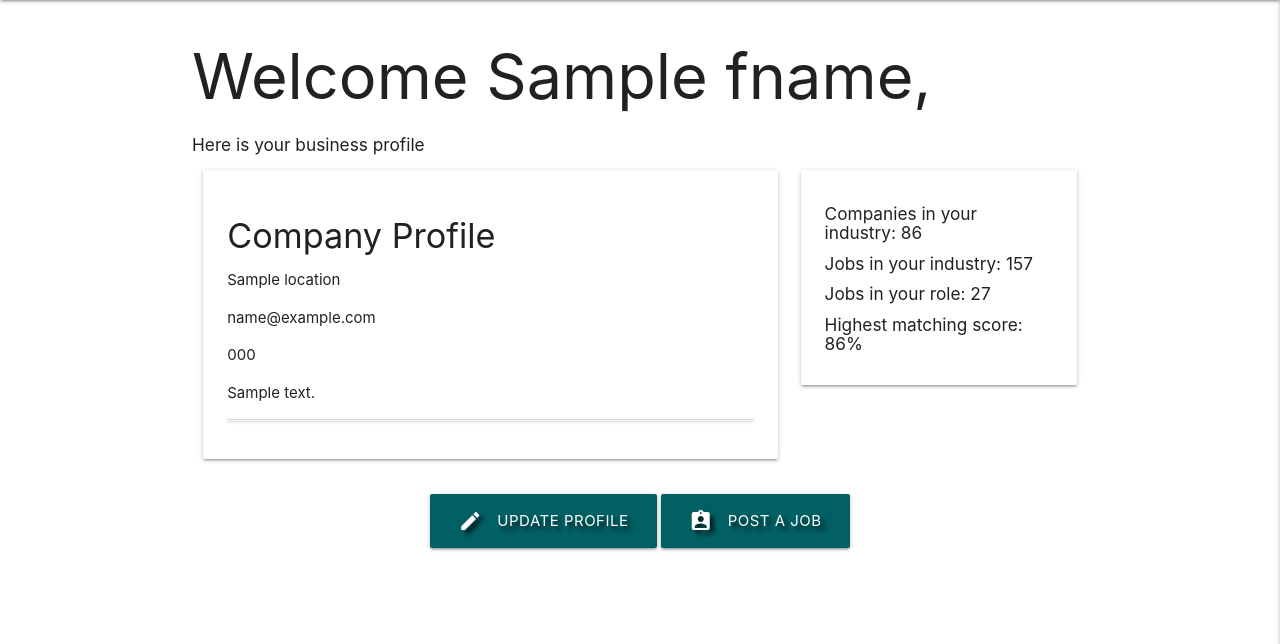
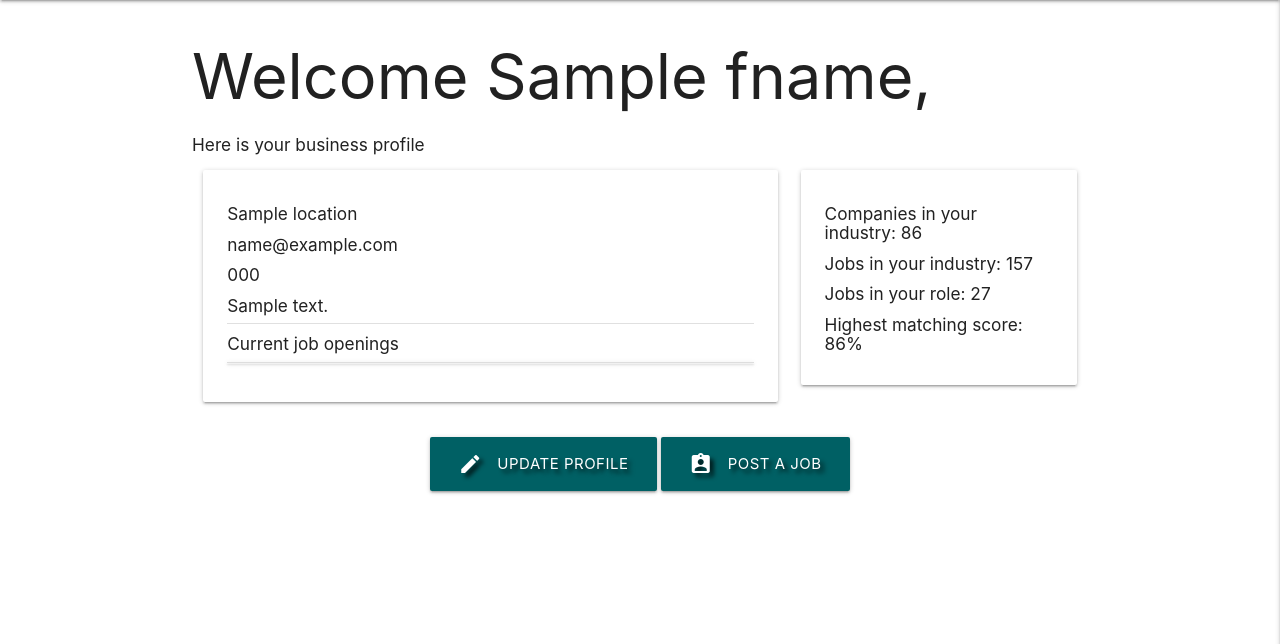
Before and after one commit to AwsSG/wurc, a Flask app: page /profile/1 in a window 1280 px wide. Shown: the part 64-708 px from the top of the page. Run offline with Flask 2, Linux system fonts and the light colour scheme; the visitor is signed in with stand-in values (Sample User, id 1); a database or web service that is not in the repository returns one stand-in record (values such as "Sample title"); some libraries are stand-ins or nearby versions.

Commit message:
Added more styling to profile template

```diff
--- a/static/css/style.css
+++ b/static/css/style.css
@@ -60,3 +60,7 @@ flex: 1 0 auto;
 .right-side {
     float: right;
 }
+
+.tight {
+    margin-bottom: 3px;
+}
--- a/templates/getwurc.html
+++ b/templates/getwurc.html
@@ -1,6 +1,7 @@
 {% extends "base.html" %}
     {% if not session.user %}
         <!-- display hero image -->
+        <!-- source for hero image: https://www.pexels.com/ -->
         {% block hero_image %}
         <img src="{{ url_for('static', filename='images/hero.jpg') }}" alt="hero image" class="responsive-img">
         {% endblock %}
@@ -13,7 +14,7 @@
         {% if member['company'] == true %}
         <!-- if business user -->
 
-                <p>Matches for each posted job for the company</p>
+                <p class="btn-large">Matches for each posted job for the company</p>
 
 
         {% else %}
--- a/templates/profile.html
+++ b/templates/profile.html
@@ -16,22 +16,144 @@
     <div class="row">
         <div class="col s12 m8">
             <div class="card-panel">
-
-                <h5>{{ username.fname|capitalize }} {{ username.lname|capitalize }}</h5>
-                <h6><strong>{{ username.role }}</strong></h6>
-                <p>{{ username.location|capitalize }}</p>
-                <p>{{ username.email }}</p>
-                <p>{{ username.phone }}</p>
-                <p>{{ username.drate }} &euro;</p>
-                <p>{{ username.website }}</p>
-                <p>Remote work: <span>{{ username.remote|upper }}</span></p>
-
-                <!-- creating a chip for each skill in skills key -->
-                {% for skill in username.skills.split(',') %}
-                <div class="chip">
-                    {{- skill -}}
+                <!-- name -->
+                <div class="row tight">
+                    <div class="col s6 m4">
+                        <h6><strong>Full Name:</strong></h6>
+                    </div>
+                    <div class="col s6 m8">
+                        <h6>{{ username.fname|capitalize }} {{ username.lname|capitalize }}</h6>
+                    </div>
                 </div>
-                {% endfor %}
+                <div class="divider"></div>
+                <!-- role -->
+                <div class="row tight">
+                    <div class="col s6 m4">
+                        <h6><strong>Role:</strong></h6>
+                    </div>
+                    <div class="col s6 m8">
+                        <h6>{{ username.role }}</h6>
+                    </div>
+                </div>
+                <div class="divider"></div>
+                <!-- email -->
+                <div class="row tight">
+                    <div class="col s6 m4">
+                        <h6><strong>Email:</strong></h6>
+                    </div>
+                    <div class="col s6 m8">
+                        <h6>{{ username.email }}</h6>
+                    </div>
+                </div>
+                <div class="divider"></div>
+                <!-- phone -->
+                <div class="row tight">
+                    <div class="col s6 m4">
+                        <h6><strong>Phone:</strong></h6>
+                    </div>
+                    <div class="col s6 m8">
+                        <h6>{{ username.phone }}</h6>
+                    </div>
+                </div>
+                <div class="divider"></div>
+                <!-- location -->
+                <div class="row tight">
+                    <div class="col s6 m4">
+                        <h6><strong>Based in:</strong></h6>
+                    </div>
+                    <div class="col s6 m8">
+                        <h6>{{ username.location }}</h6>
+                    </div>
+                </div>
+                <div class="divider"></div>
+                <!-- daily rate -->
+                <div class="row tight">
+                    <div class="col s6 m4">
+                        <h6><strong>Daily rate:</strong></h6>
+                    </div>
+                    <div class="col s6 m8">
+                        <h6>{{ username.drate }}</h6>
+                    </div>
+                </div>
+                <div class="divider"></div>
+                <!-- remote work -->
+                <div class="row tight">
+                    <div class="col s6 m4">
+                        <h6><strong>Will work remotly:</strong></h6>
+                    </div>
+                    <div class="col s6 m8">
+                        <h6>{{ username.remote|upper }}</h6>
+                    </div>
+                </div>
+                <div class="divider"></div>
+                <!-- website -->
+                <div class="row tight">
+                    <div class="col s6 m4">
+                        <h6><strong>Website:</strong></h6>
+                    </div>
+                    <div class="col s6 m8">
+                        <h6>{{ username.website }}</h6>
+                    </div>
+                </div>
+                <div class="divider"></div>
+                <!-- experience 1 -->
+                <div class="row tight">
+                    <div class="col">
+                        <h6><strong>Experience:</strong></h6>
+                    </div>
+                </div>
+                <div class="row tight">
+                    <div class="col s12 m4">
+                        <h6>{{ username.proj_role1 }}</h6>
+                    </div>
+                    <div class="col s12 m4">
+                        <h6>{{ username.industry1 }}</h6>
+                    </div>
+                    <div class="col s12 m4">
+                        <h6>{{ username.job_func1 }}</h6>
+                    </div>
+                </div>
+                <!-- add if there is experience 2 -->
+                {% if username.proj_role2 != "" %}
+                <div class="row tight">
+                    <div class="col s12 m4">
+                        <h6>{{ username.proj_role2 }}</h6>
+                    </div>
+                    <div class="col s12 m4">
+                        <h6>{{ username.industry2 }}</h6>
+                    </div>
+                    <div class="col s12 m4">
+                        <h6>{{ username.job_func2 }}</h6>
+                    </div>
+                </div>
+                {% endif %}
+                <!-- add if there is experience 3 -->
+                {% if username.proj_role2 != "" %}
+                <div class="row tight">
+                    <div class="col s12 m4">
+                        <h6>{{ username.proj_role3 }}</h6>
+                    </div>
+                    <div class="col s12 m4">
+                        <h6>{{ username.industry3 }}</h6>
+                    </div>
+                    <div class="col s12 m4">
+                        <h6>{{ username.job_func3 }}</h6>
+                    </div>
+                </div>
+                {% endif %}
+                <div class="divider"></div>
+                <!-- Skills -->
+                <div class="row tight">
+                    <div class="col s12">
+                        <!-- creating a chip for each skill in skills key -->
+                        <h6 class=""><strong>Skills:</strong></h6><br>
+                        {% for skill in username.skills.split(',') %}
+                        <div class="chip">
+                            {{- skill -}}
+                        </div>
+                        {% endfor %}
+                    </div>
+                </div>
 
             </div>
         </div>
@@ -67,13 +189,14 @@
         <div class="col s12 m8">
             <div class="card-panel">
 
-                <h4>Company Profile</h4>
-                <p>{{ username.location|capitalize }}</p>
-                <p>{{ username.email }}</p>
-                <p>{{ username.phone }}</p>
-                <p>{{ username.desc }}</p>
+                <h6>{{ username.location|capitalize }}</h6>
+                <h6>{{ username.email }}</h6>
+                <h6>{{ username.phone }}</h6>
+                <h6>{{ username.desc }}</h6>
 
+                <div class="divider"></div>
 
+                <h6>Current job openings</h6>
                 <!-- jobs posted by this business user -->
                 <ul class="collapsible expandable">
                     {% for job in jobs %}
@@ -87,10 +210,10 @@
                             <div>
                                 <!-- delete job -->
                                 <a href="{{ url_for('delete_job', job_id=job._id) }}" class="right-side delete">
-                                    <i class="material-icons red-text text-darken-4 txt-shadow">clear</i></a>
+                                    <i class="material-icons red-text text-darken-4">highlight_off</i></a>
                                 <!-- edit job -->
                                 <a href="{{ url_for('edit_job', job_id=job._id) }}" class="right-side">
-                                    <i class="material-icons cyan-text text-darken-4 txt-shadow">edit</i></a>
+                                    <i class="material-icons cyan-text text-darken-4">border_color</i></a>
                             </div>
                         </div>
                         <div class="collapsible-body">
```
